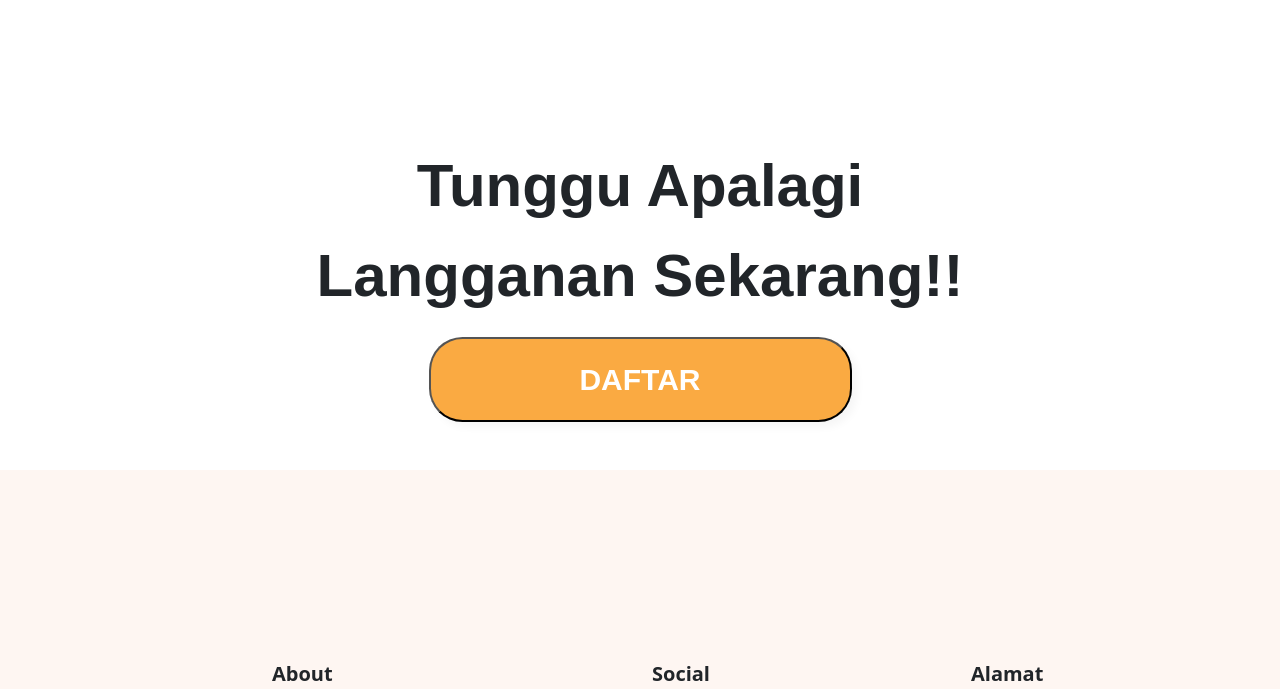
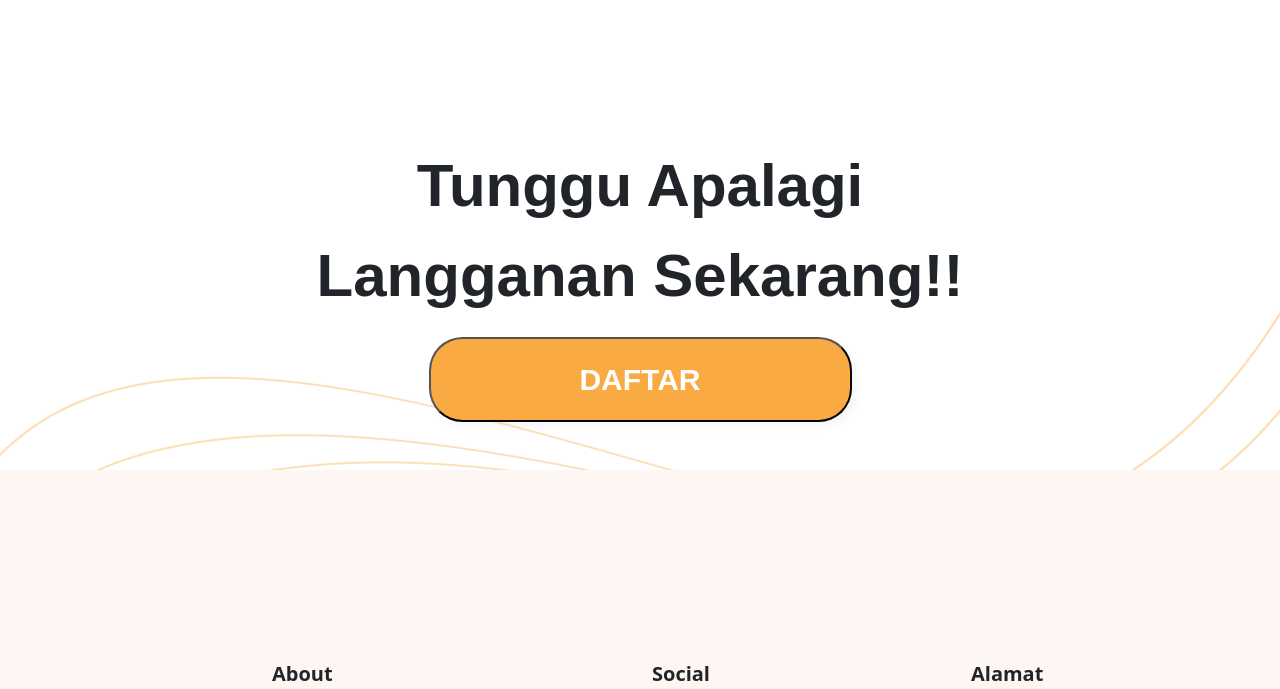
Before and after one commit to afanfian/mentoringg.id_landingpage, a plain HTML site: page index.html in a window 1280 px wide. Shown: the part 1256-1945 px from the top of the page. Drawn offline with nearby package versions, Linux system fonts and the light colour scheme.

Commit message:
Pendaftaran

```diff
--- a/style.css
+++ b/style.css
@@ -127,3 +127,6 @@
   line-height: 90px;
   text-align: center;
 }
+.Pendaftaran {
+  background-image: url(img/Line\ Accent.png);
+}
```
